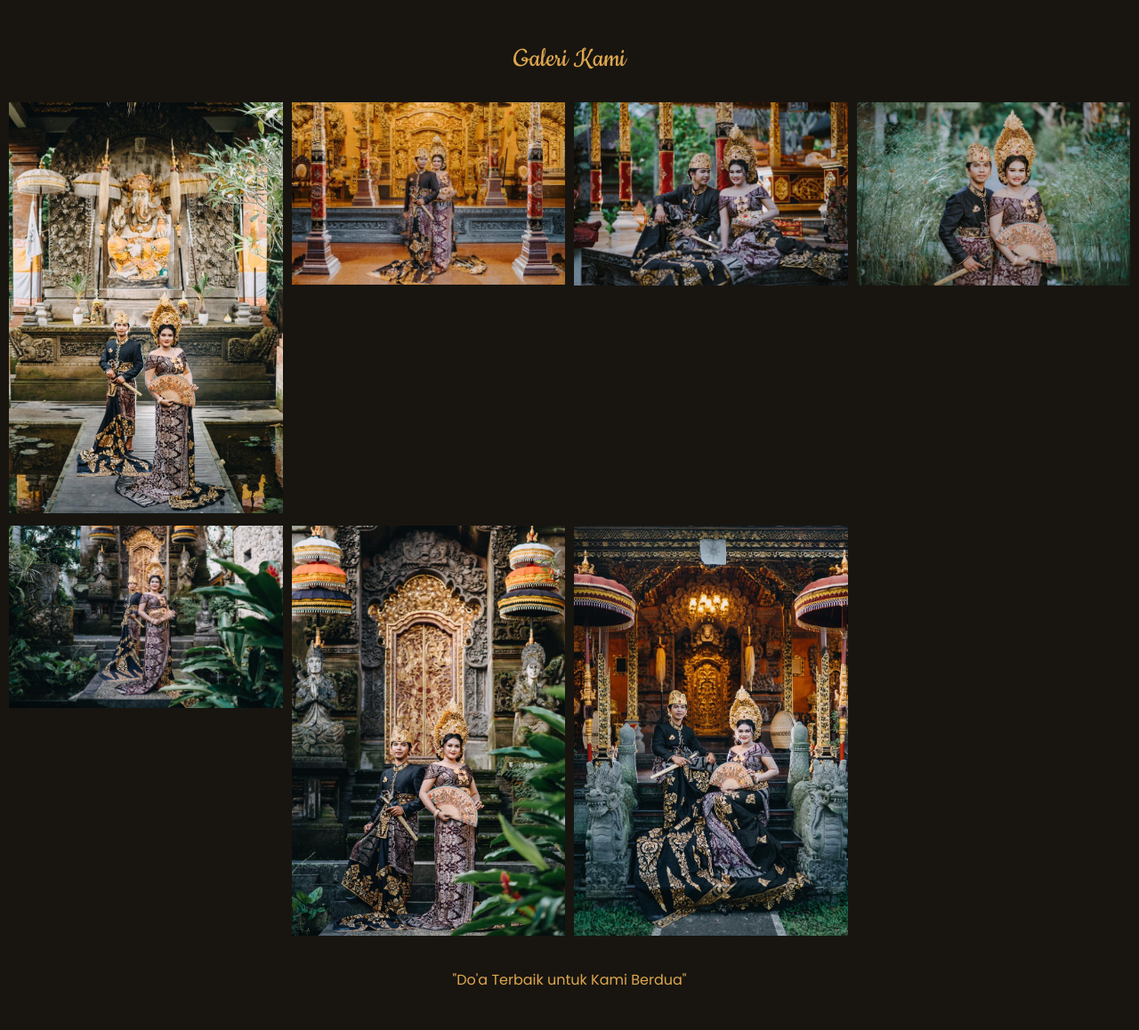
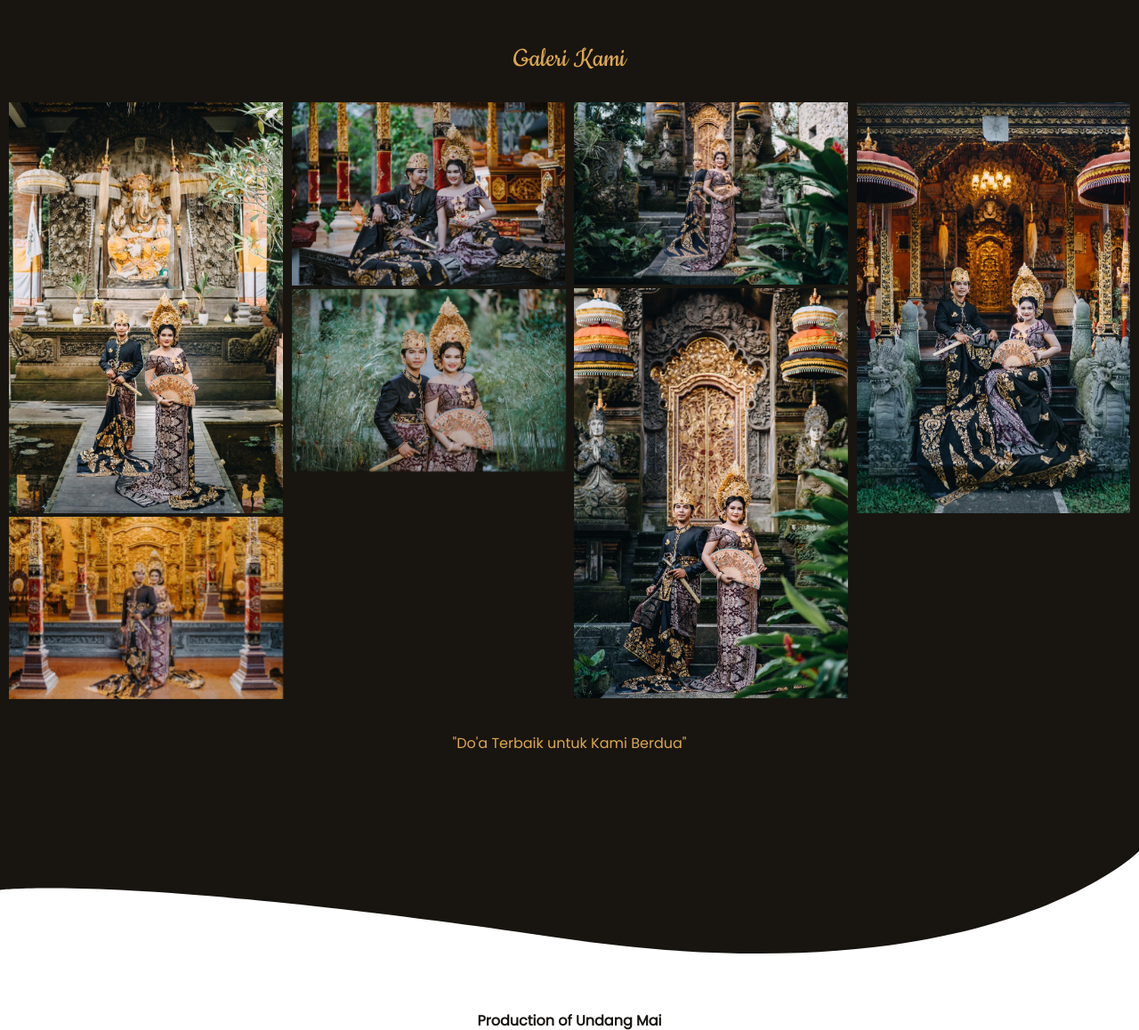
Before and after one commit to undangmai/dwipayana-yustiana, a plain HTML site: page contohundangan1.html in a window 1280 px wide. Shown: the part 4408-5566 px from the top of the page at 89% size. Drawn offline with nearby package versions, Linux system fonts and the light colour scheme.

Commit message:
Update contohundangan1.html

```diff
--- a/contohundangan1.html
+++ b/contohundangan1.html
@@ -188,24 +188,20 @@
                 <div class="box">
                     <img data-aos="zoom-in-right" data-aos-duration="3000"
                     src="assets/001.jpeg" alt="">
-                </div>
-                <div class="box">
+
                     <img data-aos="zoom-in-left" data-aos-duration="3000"
                     src="assets/002.jpeg" alt="">
                 </div>
+
                 <div class="box">
                     <img data-aos="zoom-in-right" data-aos-duration="3000"
                     src="assets/003.jpeg" alt="">
-                </div>
-                <div class="box">
                     <img data-aos="zoom-in-left" data-aos-duration="3000"
                     src="assets/004.jpeg" alt="">
                 </div>
                 <div class="box">
                     <img data-aos="zoom-in-right" data-aos-duration="3000"
                     src="assets/005.jpeg" alt="">
-                </div>
-                <div class="box">
                     <img data-aos="zoom-in-left" data-aos-duration="3000"
                     src="assets/006.jpeg" alt="">
                 </div>
```
